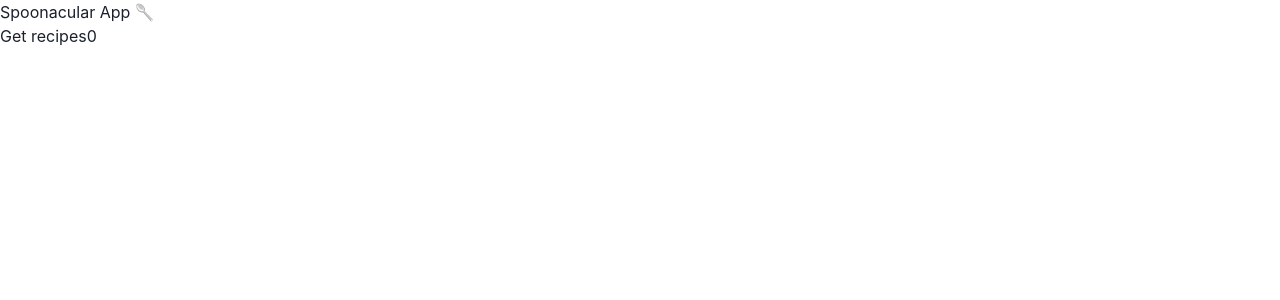
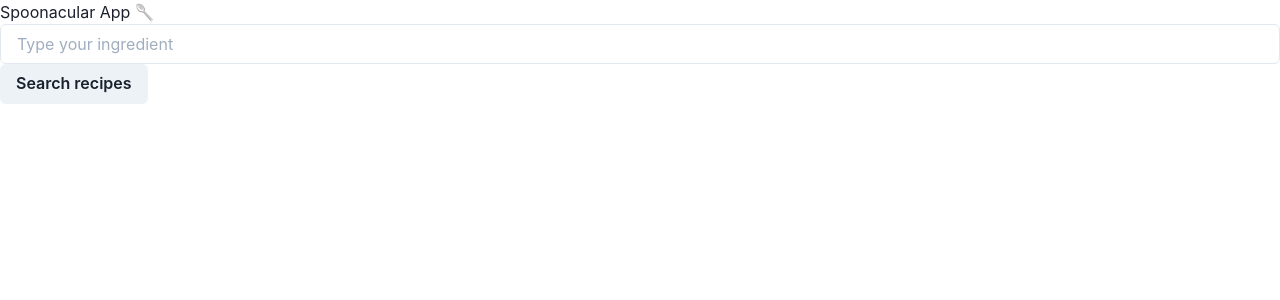
Before and after one commit to lazy-ocean/spoonacular-app, a Next.js app: page / in a window 1280 px wide. Shown: the top 300 px of the page. Built offline with nearby package versions, Linux system fonts and the light colour scheme.

Commit message:
feat: add searching by query panel and shallow routing

```diff
--- /dev/null
+++ b/components/searchPanel.tsx
@@ -0,0 +1,27 @@
+import React, { useState } from "react";
+import { Input, Button } from "@chakra-ui/react";
+
+interface Props {
+  setQuery: (query: string) => void;
+}
+
+const SearchPanel: React.FC<Props> = ({ setQuery }) => {
+  const [ingredient, setIngredient] = useState<string>("");
+
+  const submitSearch = (e: React.SyntheticEvent) => {
+    e.preventDefault();
+    setQuery(ingredient);
+  };
+
+  return (
+    <form onSubmit={submitSearch}>
+      <Input
+        placeholder="Type your ingredient"
+        onChange={(e: React.ChangeEvent<HTMLInputElement>): void => setIngredient(e.target.value)}
+      />
+      <Button type="submit">Search recipes</Button>
+    </form>
+  );
+};
+
+export default SearchPanel;
--- a/pages/index.tsx
+++ b/pages/index.tsx
@@ -1,8 +1,10 @@
-import Head from "next/head";
 import React, { useEffect, useState } from "react";
 import axios from "axios";
+import Head from "next/head";
 import getConfig from "next/config";
+import { useRouter } from "next/router";
 import styles from "../styles/Home.module.css";
+import SearchPanel from "../components/searchPanel";
 
 const {
   publicRuntimeConfig: { SPOONACULAR_KEY, CACHED_SPOONACULAR_SEARCH },
@@ -20,17 +22,33 @@ interface Recipe {
 }
 
 export default function Home() {
+  const [query, setQuery] = useState<string>("");
   const [recipes, setRecipes] = useState<Recipe[]>([]);
 
+  const router = useRouter();
+
+  useEffect(() => {
     const getRecipes = async () => {
       const response = await axios(CACHED_SPOONACULAR_SEARCH, {
         params: {
           apiKey: SPOONACULAR_KEY,
-        query: "apple",
+          query,
         },
       });
       setRecipes(response.data.results);
+      router.push(
+        {
+          pathname: "/",
+          query: {
+            ingredients: query,
+          },
+        },
+        undefined,
+        { shallow: true }
+      );
     };
+    if (query) getRecipes();
+  }, [query]);
 
   return (
     <div className={styles.container}>
@@ -42,14 +60,15 @@ export default function Home() {
 
       <main className={styles.main}>
         <h1 className={styles.title}>Spoonacular App 🥄</h1>
-        <button onClick={getRecipes}>Get recipes</button>
-        {recipes.length &&
-          recipes.map((recipe: Recipe) => (
+        <SearchPanel setQuery={setQuery} />
+        {recipes.length
+          ? recipes.map((recipe: Recipe) => (
               <div key={recipe.id}>
                 <h3>{recipe.title}</h3>
                 <img src={recipe.image} alt={recipe.title} />
               </div>
-          ))}
+            ))
+          : null}
       </main>
     </div>
   );
```
Lines whose indentation alone changed are shown as unchanged.
